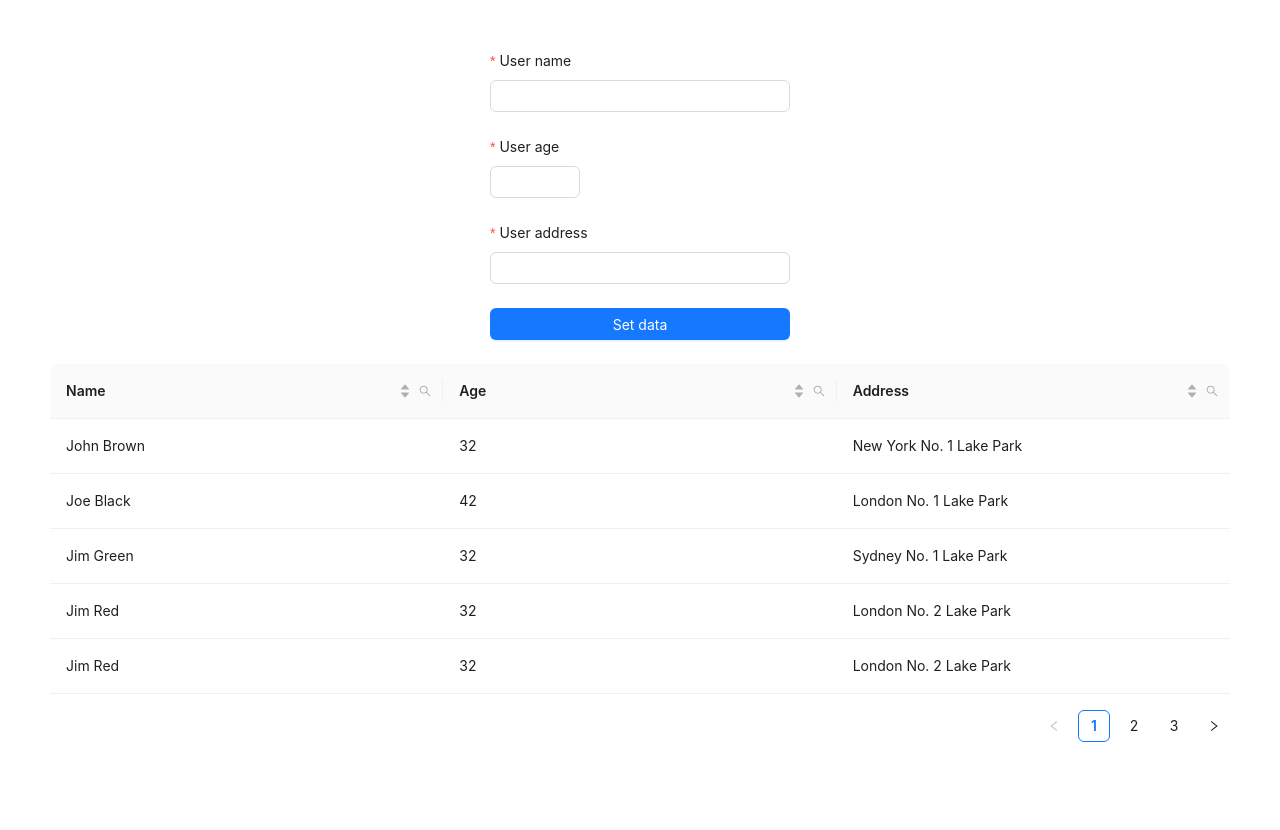
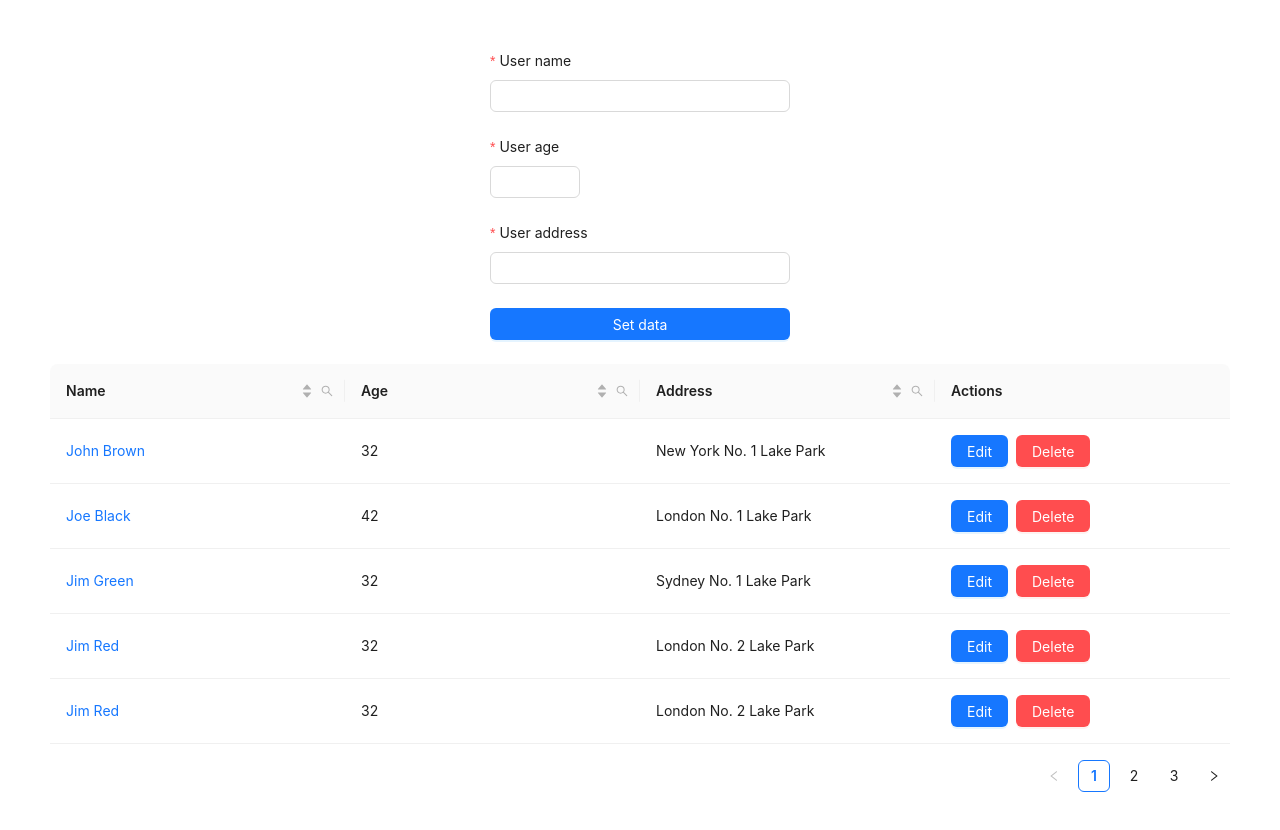
Before and after one commit to antonpatotski/UTest, a React (Create React App) app: page / in a window 1280 px wide. Shown: the top 830 px of the page. Before the commit the page ends 808 px from the top, so only its background shows below. Built offline with nearby package versions, Linux system fonts and the light colour scheme.

Commit message:
Add delete logic and show user label on different route

```diff
--- a/src/constants/routes.js
+++ b/src/constants/routes.js
@@ -1,4 +1,7 @@
 export const ROUTE_PATH = {
   home: '/',
-  itemInfo: '/itemInfo'
+  itemInfo: {
+    path: '/itemInfo',
+    param: 'userId'
+  }
 }
--- a/src/pages/itemInfo/itemInfo.js
+++ b/src/pages/itemInfo/itemInfo.js
@@ -1,5 +1,30 @@
+import { useParams } from "react-router-dom";
+import { useMemo } from "react";
+import { ROUTE_PATH } from "../../constants/routes";
+import { useUserStore } from "../../store/users";
+import { Avatar, Card } from "antd";
+import Meta from "antd/es/card/Meta";
+
+import './itemInfo.scss';
+
 export const ItemInfo = () => {
+  const { [ROUTE_PATH.itemInfo.param]: userId } = useParams();
+  const users = useUserStore((state) => state.users);
+  const user = useMemo(() => users.find(e => e.key === userId), [ userId, users ]);
+
   return (
-    <div>Item info</div>
+    <Card
+      className="item-info"
+      style={{
+        width: 300,
+        marginTop: 16,
+      }}
+    >
+      <Meta
+        avatar={<Avatar src="https://xsgames.co/randomusers/avatar.php?g=pixel&key=1" />}
+        title={user?.name}
+        description={`Age: ${user.age}, Address: ${user?.address}`}
+      />
+    </Card>
   );
 }
--- a/src/pages/itemInfo/itemInfo.scss
+++ b/src/pages/itemInfo/itemInfo.scss
@@ -0,0 +1,3 @@
+.item-info {
+  margin: auto;
+}
--- a/src/pages/landing/table/columns.js
+++ b/src/pages/landing/table/columns.js
@@ -1,9 +1,14 @@
-export const COLUMNS = [
+import { NavLink } from "react-router-dom";
+import { ROUTE_PATH } from "../../../constants/routes";
+import {Button, Space} from "antd";
+
+export const getColumns = (deleteUser, setUserForEdit) => [
   {
     title: 'Name',
     dataIndex: 'name',
     key: 'name',
     width: 200,
+    render: (text, record) => <NavLink to={`${ROUTE_PATH.itemInfo.path}/${record.key}`}>{text}</NavLink>,
     sorter: (a, b) => a.address.length - b.address.length,
     sortDirections: ['descend', 'ascend'],
   },
@@ -23,4 +28,16 @@ export const COLUMNS = [
     sorter: (a, b) => a.address.length - b.address.length,
     sortDirections: ['descend', 'ascend'],
   },
+  {
+    title: 'Actions',
+    dataIndex: 'action',
+    key: 'action',
+    width: 200,
+    render: (text, record) => (
+      <Space>
+        <Button onClick={() => setUserForEdit(record.key)} type="primary">Edit</Button>
+        <Button onClick={() => deleteUser(record.key)} type="primary" danger>Delete</Button>
+      </Space>
+    )
+  },
 ];
--- a/src/pages/landing/table/table.js
+++ b/src/pages/landing/table/table.js
@@ -3,15 +3,18 @@ import { Table } from "antd";
 import { useUserStore } from "../../../store/users";
 import { ResizableTitle } from "./resizableTitle";
 import { useTableSearch } from "./useTableSearch";
-import { COLUMNS } from "./columns";
+import { useResizableColumns } from "./useResize";
+import { getColumns } from "./columns";
 
 import './table.scss';
-import {useResizableColumns} from "./useResize";
 
 export const UsersTable = () => {
   const getColumnSearchProps = useTableSearch();
-  const users = useUserStore((state) => state.users);
-  const [columns, setColumns] = useState(COLUMNS.map(e => ({ ...e, ...getColumnSearchProps(e.key) })));
+  const { users, deleteUser, setUserForEdit } = useUserStore((state) => state);
+  // const deleteUser = useUserStore((state) => state.deleteUser);
+  const [columns, setColumns] = useState(getColumns(deleteUser, setUserForEdit).map(
+    e => ({ ...e, ...(e.key !== 'action' ? getColumnSearchProps(e.key) : {}) }))
+  );
   const updatedColumns = useResizableColumns(columns, setColumns);
 
   return (
--- a/src/pages/landing/table/useTableSearch.js
+++ b/src/pages/landing/table/useTableSearch.js
@@ -1,21 +1,11 @@
-import { useRef, useState } from "react";
+import { useRef } from "react";
 import { Button, Input, Space } from "antd";
 import { SearchOutlined } from "@ant-design/icons";
-import Highlighter from "react-highlight-words";
 
 export const useTableSearch = () => {
   const searchInput = useRef(null);
-  const [searchText, setSearchText] = useState("");
-  const [searchedColumn, setSearchedColumn] = useState("");
-  const handleSearch = (selectedKeys, confirm, dataIndex) => {
-    confirm();
-    setSearchText(selectedKeys[0]);
-    setSearchedColumn(dataIndex);
-  };
-  const handleReset = (clearFilters) => {
-    clearFilters();
-    setSearchText("");
-  };
+  const handleSearch = (selectedKeys, confirm) => { confirm() };
+  const handleReset = (clearFilters) => { clearFilters() };
 
   return (dataIndex) => ({
     filterDropdown: ({ setSelectedKeys, selectedKeys, confirm, clearFilters }) => (
@@ -54,15 +44,6 @@ export const useTableSearch = () => {
     onFilter: (value, record) => record[dataIndex].toString().toLowerCase().includes(value.toLowerCase()),
     onFilterDropdownOpenChange: (visible) => {
       if (visible) setTimeout(() => searchInput.current?.select(), 100);
-    },
-    render: (text) =>
-      searchedColumn === dataIndex ? (
-        <Highlighter
-          highlightStyle={{ backgroundColor: "#ffc069", padding: 0 }}
-          searchWords={[searchText]}
-          autoEscape
-          textToHighlight={text ? text.toString() : ""}
-        />
-      ) : ( text )
+    }
   });
 }
--- a/src/routing.js
+++ b/src/routing.js
@@ -7,7 +7,7 @@ export const Routing = () => (
   <Routes>
     <Route path={ROUTE_PATH.home} >
       <Route index element={<Landing />} />
-      <Route path={ROUTE_PATH.itemInfo} element={<ItemInfo />} />
+      <Route path={`${ROUTE_PATH.itemInfo.path}/:${ROUTE_PATH.itemInfo.param}`} element={<ItemInfo />} />
     </Route>
   </Routes>
 )
--- a/src/store/users.js
+++ b/src/store/users.js
@@ -3,25 +3,24 @@ import { mockData } from "../constants/mockData";
 
 const users = JSON.parse(localStorage.getItem('users') || null) || mockData;
 
-const setNewDataToStorage = (data) => {
-  localStorage.setItem('users', JSON.stringify(data));
-}
 export const useUserStore = create((set) => ({
   users,
+  userForEdit: null,
   addUser: (newUser) => set(({ users }) => {
     const usersCopy = [ ...users ];
     const newUserItem = { ...newUser, key: usersCopy.length + 1 };
     usersCopy.push(newUserItem);
-    setNewDataToStorage(usersCopy);
 
     return ({ users: usersCopy });
   }),
   deleteUser: (userKey) => set(({ users }) => {
     const indexForDelete = users.findIndex(({ key }) => key === userKey);
-    const updatedData = [ ...users ].splice(indexForDelete, 1);
-    setNewDataToStorage(updatedData);
+    const usersCopy = [ ...users ];
+    usersCopy.splice(indexForDelete, 1);
 
-    return ({ users: updatedData })
+    console.log(users, usersCopy);
+
+    return ({ users: usersCopy })
   }),
   editUser: (data) => set(({ users }) => {
     const indexForUpdate = users.findIndex(({ key }) => key === data.key);
@@ -30,5 +29,10 @@ export const useUserStore = create((set) => ({
     usersCopy[[indexForUpdate]] = { ...item, ...data };
 
     return ({ users: usersCopy })
-  })
+  }),
+  setUserForEdit: (key) => set({ userForEdit: key })
 }));
+
+useUserStore.subscribe((state) => {
+  localStorage.setItem('users', JSON.stringify(state.users));
+})
```
